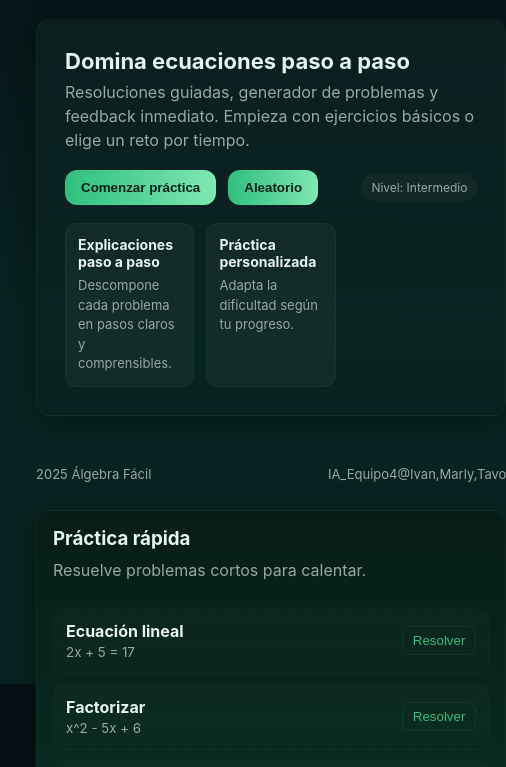
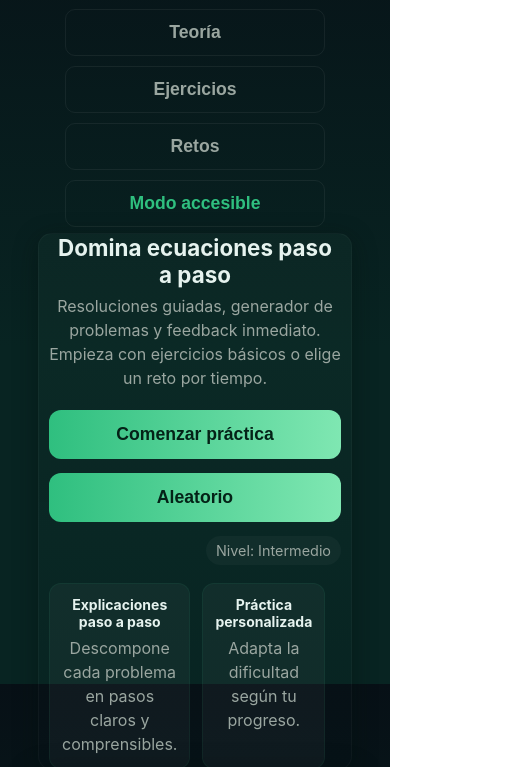
Before and after one commit to Mariana450/ProyectoIA, a plain HTML site: page index.html in a window 390 px wide. Shown: the part 160-927 px from the top of the page, 506 px wide, since content can reach past the window. Drawn offline with Linux system fonts and the light colour scheme; a script that the page names is missing.

Commit message:
Update styles.css
se agrego responsivo

```diff
--- a/styles.css
+++ b/styles.css
@@ -588,3 +588,73 @@ body.autista .selector-modos {
     background: #dce8ff !important;
     color: #000 !important;
 }
+/* ===========================================
+   MODO RESPONSIVO PARA CELULARES
+   =========================================== */
+
+@media (max-width: 768px) {
+
+  /* Ajustar contenedor */
+  .container {
+    display: block;
+    padding: 10px;
+  }
+
+  /* Header vertical */
+  header {
+    flex-direction: column;
+    text-align: center;
+    gap: 12px;
+  }
+
+  .brand {
+    flex-direction: column;
+    align-items: center;
+  }
+
+  /* Navegación */
+  nav {
+    display: flex;
+    flex-wrap: wrap;
+    justify-content: center;
+    gap: 10px;
+  }
+
+  nav .btn {
+    width: 100%;
+    max-width: 260px;
+    font-size: 1.1rem;
+    padding: 12px;
+  }
+
+  /* Hero */
+  .hero {
+    text-align: center;
+    padding: 0 10px;
+  }
+
+  .hero h2 {
+    font-size: 1.4rem;
+  }
+
+  .hero p {
+    font-size: 1rem;
+  }
+
+  /* Botones principales */
+  .cta-row {
+    flex-direction: column;
+    gap: 14px;
+    margin-top: 20px;
+  }
+
+  .cta-row button {
+    width: 100%;
+    padding: 14px;
+    font-size: 1.1rem;
+  }
+
+  .chip {
+    margin: 0 auto;
+    font-size: .9rem;
+  }
```
